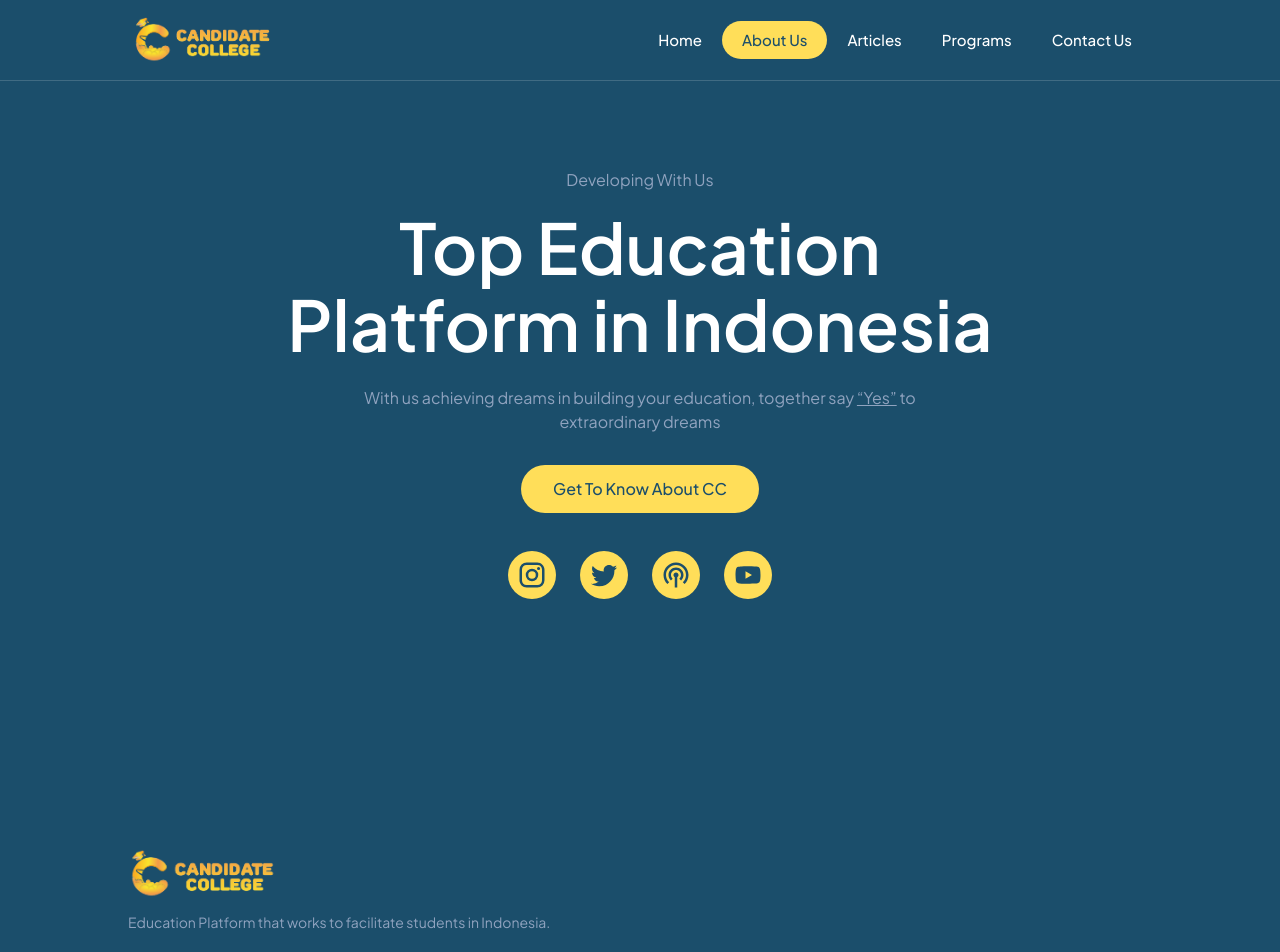
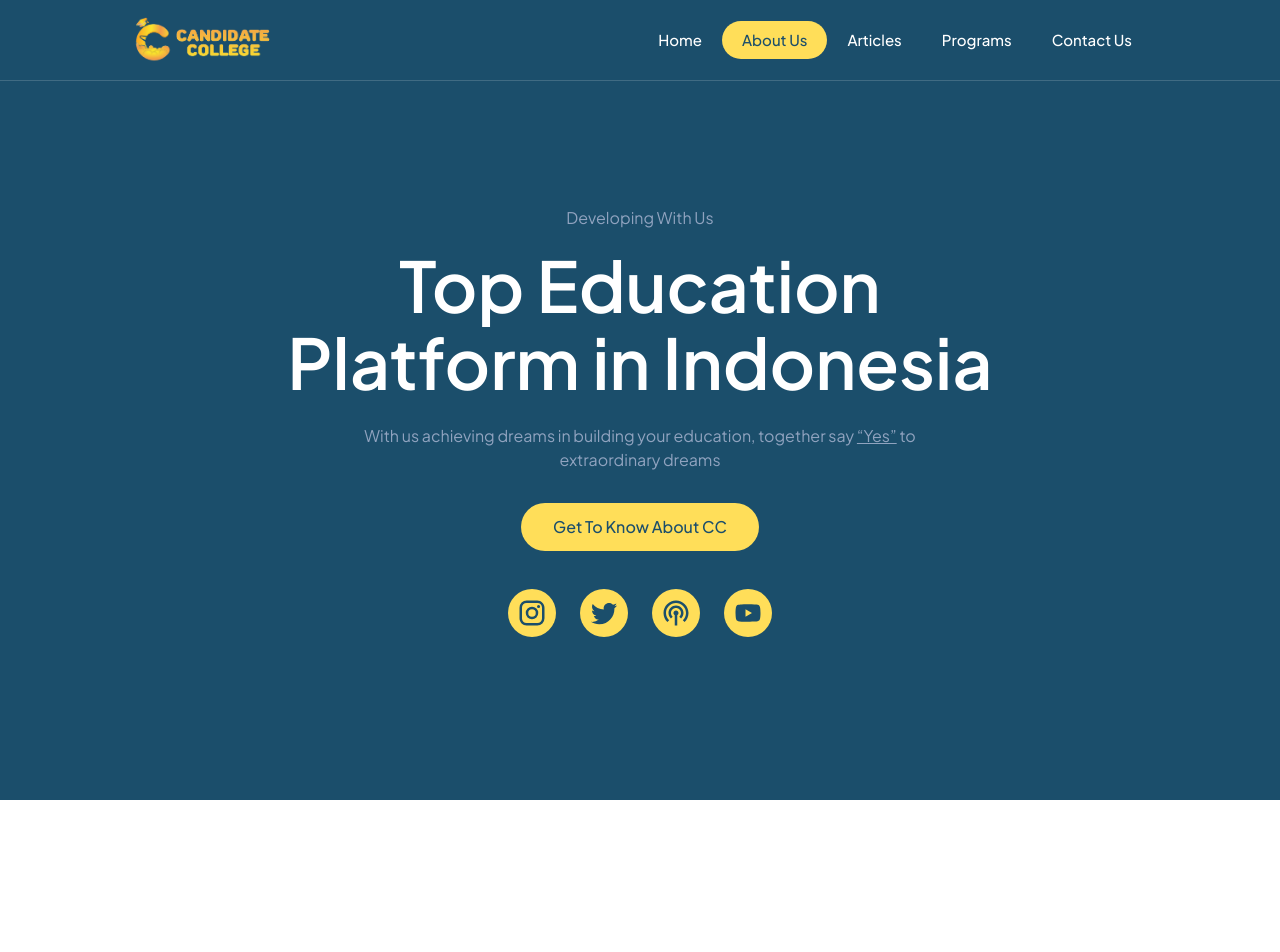
Before and after one commit to candidatecollege/candidate-college, a Next.js app: page /about in a window 1280 px wide. Shown: the top 952 px of the page. Built offline with nearby package versions, Linux system fonts and the light colour scheme.

Commit message:
modified hero about us mobile responsive

```diff
--- a/src/app/about/page.tsx
+++ b/src/app/about/page.tsx
@@ -38,9 +38,8 @@ const About = () => {
     <main className="bg-primary h-full">
       {/* Navbar */}
       <Navbar active="About Us" isDetail={false} />
-
       {/* Hero */}
-      <section className="flex flex-col md:pt-[168px] pt-[155px] px-5 py-12 md:max-w-6xl md:mx-auto md:items-center relative md:h-screen">
+      <section className="flex flex-col w-full h-full lg:pt-[90px] md:pt-[165px] pt-[155px] px-5 py-12 md:max-w-6xl md:mx-auto justify-center md:items-center relative lg:h-screen">
         <p className="text-gray text-sm md:text-center lg:text-base md:w-[40%]">
           Developing With Us
         </p>
@@ -79,6 +78,9 @@ const About = () => {
         </ul>
       </section>
 
+      {/* Work With Us */}
+      <section className="w-full h-full bg-white px-5 py-10 md:py-20 flex flex-col gap-9 md:items-center md:justify-center"></section>
+
       {/* Footer */}
       <Footer />
     </main>
```
